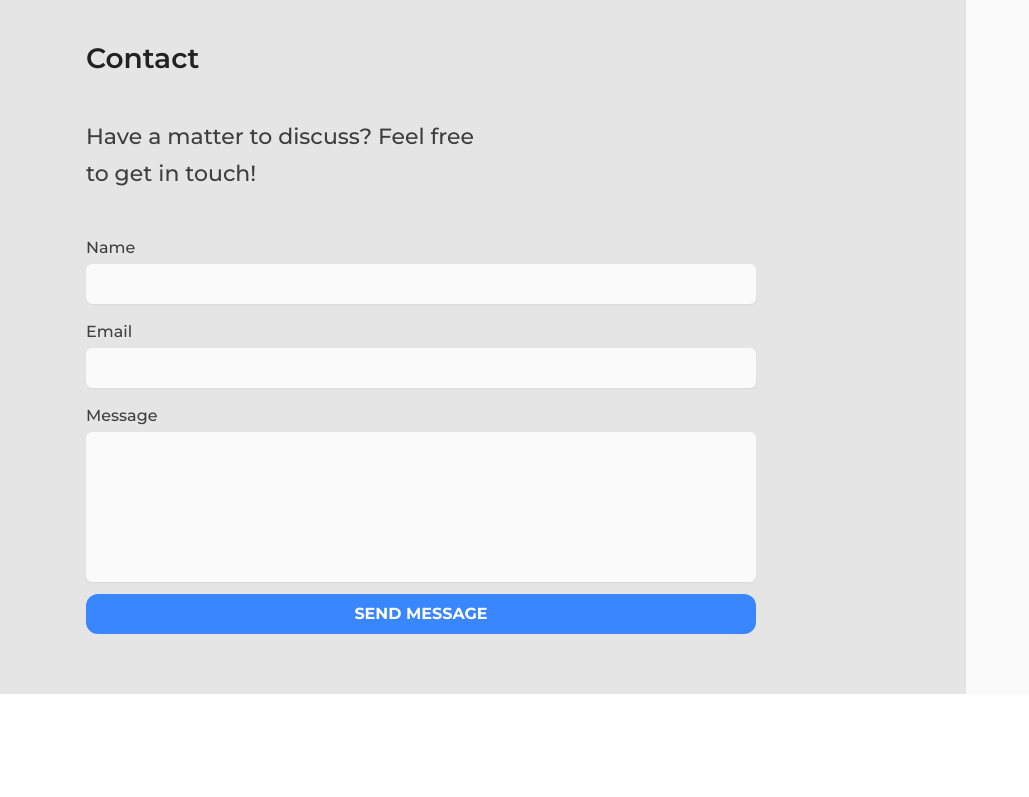
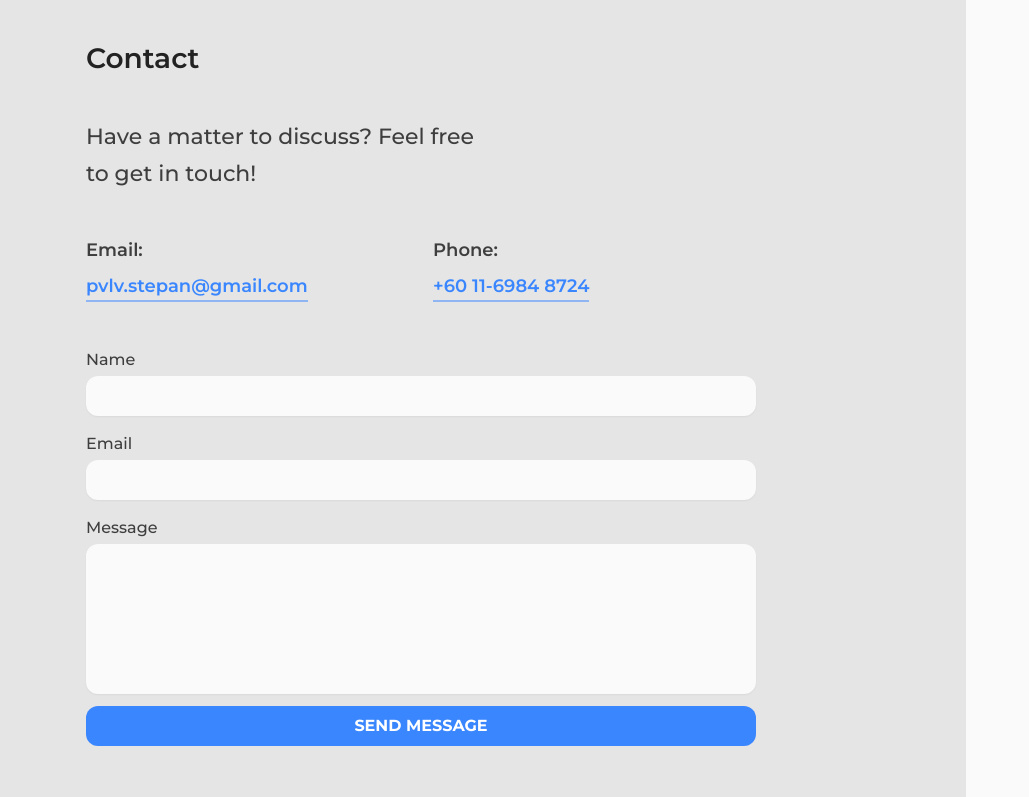
Before and after one commit to pvlvstepan/portfolio-v1, a React (Create React App) app: page / in a window 1280 px wide. Shown: the part 2000-2797 px from the top of the page, without its empty margins (0-1029 px from the left). Before the commit the page ends 2694 px from the top, so only its background shows below. Built offline with nearby package versions, Linux system fonts and the light colour scheme.

Commit message:
Add contact details with acion popovers

```diff
--- /dev/null
+++ b/src/components/SectionContact/ContactDetails/EmailPopover/index.js
@@ -0,0 +1,48 @@
+import { Box, Button, Link, Popover, PopoverArrow, PopoverBody, PopoverCloseButton, PopoverContent, PopoverTrigger, Stack, useClipboard, useColorModeValue } from '@chakra-ui/react';
+import React from 'react';
+import { FaClipboard, FaClipboardCheck } from 'react-icons/fa';
+import { IoIosMail } from 'react-icons/io';
+import PopoverLink from '../PopoverLink';
+
+const EmailPopoever = ({ confirmCopy }) => {
+
+    const { hasCopied, onCopy } = useClipboard('pvlv.stepan@gmail.com');
+    const bg = useColorModeValue('light.bgLighter', 'dark.bgLighter');
+
+    const handleCopy = () => {
+        confirmCopy('Email');
+        onCopy();
+    };
+
+    return (
+        <Box>
+            <p>Email: </p>
+            <Popover trigger='hover' placement='bottom'>
+                <PopoverTrigger>
+                    <Box width='min'>
+                        <PopoverLink text='pvlv.stepan@gmail.com' />
+                    </Box>
+                </PopoverTrigger>
+                <PopoverContent rounded='2xl' width='min' bg={bg}>
+                    <PopoverArrow bg={bg} />
+                    <PopoverBody as={Stack} direction='column' px={2}>
+                        <Button
+                            size='sm'
+                            variant='solid'
+                            aria-label='Copy email to clipboard'
+                            onClick={handleCopy}
+                            leftIcon={hasCopied ? <FaClipboardCheck /> : <FaClipboard />}>Copy</Button>
+                        <Button as={Link}
+                            size='sm'
+                            href='mailto:pvlv.stepan@gmail.com'
+                            variant='solid'
+                            aria-label='Contact via internal app'
+                            leftIcon={<IoIosMail />}>Contact</Button>
+                    </PopoverBody>
+                </PopoverContent>
+            </Popover>
+        </Box>
+    );
+};
+
+export default EmailPopoever;
--- /dev/null
+++ b/src/components/SectionContact/ContactDetails/PhonePopover/index.js
@@ -0,0 +1,62 @@
+import { Box, Button, Link, Popover, PopoverArrow, PopoverBody, PopoverCloseButton, PopoverContent, PopoverTrigger, Stack, useClipboard, useColorModeValue } from '@chakra-ui/react';
+import React from 'react';
+import { FaClipboard, FaClipboardCheck, FaTelegramPlane, FaWhatsapp } from 'react-icons/fa';
+import { IoCall } from 'react-icons/io5';
+import PopoverLink from '../PopoverLink';
+
+const PhonePopover = ({ confirmCopy }) => {
+
+    const { hasCopied, onCopy } = useClipboard('+601169848724');
+    const bg = useColorModeValue('light.bgLighter', 'dark.bgLighter');
+
+    const handleCopy = () => {
+        confirmCopy('Phone');
+        onCopy();
+    };
+
+    return (
+        <Box>
+            <p>Phone: </p>
+            <Popover trigger='hover' placement='bottom'>
+                <PopoverTrigger>
+                    <Box width='min'>
+                        <PopoverLink text='+60 11-6984 8724' />
+                    </Box>
+                </PopoverTrigger>
+                <PopoverContent rounded='2xl' width='min' bg={bg}>
+                    <PopoverArrow bg={bg} />
+                    <PopoverBody as={Stack} direction='column' px={2}>
+                        <Button
+                            size='sm'
+                            variant='solid'
+                            aria-label='Copy phone to clipboard'
+                            onClick={handleCopy}
+                            leftIcon={hasCopied ? <FaClipboardCheck /> : <FaClipboard />}>Copy</Button>
+                        <Button as={Link}
+                            size='sm'
+                            variant='solid'
+                            href='tel:+601169848724'
+                            aria-label='Contact via internal app'
+                            leftIcon={<IoCall />}>Call</Button>
+                        <Button as={Link}
+                            size='sm'
+                            isExternal={true}
+                            href='https://t.me/glyxs'
+                            variant='solid'
+                            aria-label='Contact via Telegram'
+                            leftIcon={<FaTelegramPlane />}>Telegram</Button>
+                        <Button as={Link}
+                            size='sm'
+                            isExternal={true}
+                            href='https://wa.me/601169848724'
+                            variant='solid'
+                            aria-label='Contact via WhatsApp'
+                            leftIcon={<FaWhatsapp />}>WhatsApp</Button>
+                    </PopoverBody>
+                </PopoverContent>
+            </Popover>
+        </Box>
+    );
+};
+
+export default PhonePopover;
--- /dev/null
+++ b/src/components/SectionContact/ContactDetails/PopoverLink/index.js
@@ -0,0 +1,26 @@
+import { Link } from '@chakra-ui/layout';
+import React from 'react';
+
+const PopoverLink = ({ text }) => {
+    return (
+        <Link
+            fontWeight='semibold'
+            color='accent'
+            textDecor='none !important'
+            lineHeight='1'
+            height='min'
+            pb='3px'
+            width='min'
+            borderBottom='2px solid'
+            whiteSpace='nowrap'
+            borderColor='rgba(58, 134, 255, 0.5)'
+            transition='.25s ease-in-out'
+            _hover={{
+                borderColor: 'accent'
+            }}>
+            {text}
+        </Link>
+    );
+};
+
+export default PopoverLink;
--- /dev/null
+++ b/src/components/SectionContact/ContactDetails/index.js
@@ -0,0 +1,36 @@
+import { SimpleGrid } from '@chakra-ui/layout';
+import React, { useRef } from 'react';
+import PhonePopover from './PhonePopover';
+import EmailPopover from './EmailPopover';
+import { useToast } from '@chakra-ui/toast';
+
+const ContactDetails = () => {
+
+    const toast = useToast();
+    const toastIdRef = useRef();
+
+    const confirmCopy = (text) => {
+        if (toastIdRef.current) {
+            toast.close(toastIdRef.current);
+        }
+        toastIdRef.current = toast({
+            title: text + ` copied to clipboard!`,
+            status: 'success',
+            isClosable: true,
+            duration: 2000
+        });
+    };
+
+    return (
+        <SimpleGrid
+            columns={{ xs: 1, sm: 2 }}
+            rows={{ xs: 2, sm: 1 }}
+            maxW={{ xs: 'full', lg: '650', xl: '670' }}
+            gridGap={6} mb='40px' fontSize='18px' fontWeight='semibold'>
+            <EmailPopover confirmCopy={confirmCopy} />
+            <PhonePopover confirmCopy={confirmCopy} />
+        </SimpleGrid>
+    );
+};
+
+export default ContactDetails;
--- a/src/components/SectionContact/ContactForm/index.js
+++ b/src/components/SectionContact/ContactForm/index.js
@@ -37,11 +37,12 @@ const ContactForm = () => {
     }, [name, email, message]);
 
     return (
-        <form autocomplete="off">
+        <form autoComplete="off">
             <VStack maxW={{ xs: 'full', lg: '650', xl: '670' }} spacing={3}>
                 <FormControl isInvalid={errors.name && touched.name}>
                     <FormLabel mb={0} htmlFor="name">Name</FormLabel>
                     <Input
+                        rounded='xl'
                         type='name'
                         id='name'
                         onChange={e => setName(e.target.value)} />
@@ -50,6 +51,7 @@ const ContactForm = () => {
                 <FormControl isInvalid={errors.email && touched.email} >
                     <FormLabel mb={0} htmlFor="email">Email</FormLabel>
                     <Input
+                        rounded='xl'
                         transition='.25s ease-in-out'
                         type='email'
                         id='email'
@@ -59,6 +61,7 @@ const ContactForm = () => {
                 <FormControl isInvalid={errors.message && touched.message} >
                     <FormLabel mb={0} htmlFor="message">Message</FormLabel>
                     <Textarea
+                        borderRadius='xl'
                         resize='none'
                         height='150px'
                         transition='.25s ease-in-out'
--- a/src/components/SectionContact/index.js
+++ b/src/components/SectionContact/index.js
@@ -1,6 +1,7 @@
 import { Box } from '@chakra-ui/layout';
 import React from 'react';
 import { SectionDescription, SectionTitle } from '../TextElements';
+import ContactDetails from './ContactDetails';
 import ContactForm from './ContactForm';
 
 const SectionContact = () => {
@@ -8,6 +9,7 @@ const SectionContact = () => {
         <Box as='section' className='section' id='contact'>
             <SectionTitle text='Contact' />
             <SectionDescription text="Have a matter to discuss? Feel free to get in touch!" />
+            <ContactDetails />
             <ContactForm />
         </Box>
     );
--- a/src/components/SideNav/NavLink/index.js
+++ b/src/components/SideNav/NavLink/index.js
@@ -46,6 +46,7 @@ const NavLink = ({ text, to, type, offset }) => {
     return (
         <Link
             href={to}
+            rounded='xl'
             isExternal={type === 'socialLink' ? true : false}
             fontSize={type !== 'menuLink' ? type !== 'socialLink' ? { xs: '24px', xxl: '28px' } : '28px' : '22px'}
             color={type === 'title' ? 'accent' : ''}
--- a/src/components/TextElements/index.js
+++ b/src/components/TextElements/index.js
@@ -24,7 +24,7 @@ export const SectionDescription = ({ text }) => {
         <Heading
             as='h2'
             fontWeight='medium'
-            maxW={{ xs: 'full', lg: '400' }}
+            maxW={{ xs: 'full', sm: '400' }}
             fontSize='22px'
             lineHeight='1.65'
             mb='40px'>
--- a/src/theme/components/Button.js
+++ b/src/theme/components/Button.js
@@ -2,6 +2,7 @@ import { mode, darken, lighten } from '@chakra-ui/theme-tools';
 
 const Button = {
     baseStyle: {
+        textDecoration: 'none !important',
         fontWeight: "bold",
         textTransform: "uppercase",
         rounded: 'xl',
@@ -34,7 +35,7 @@ const Button = {
             _hover: {
                 bg: mode(darken("accent", 10), lighten("accent", 10))(props)
             }
-        }),
+        })
     },
     defaultProps: {
         size: "md",
--- a/src/theme/components/Input.js
+++ b/src/theme/components/Input.js
@@ -4,7 +4,6 @@ const Input = {
     baseStyle: {
         field: {
             fontWeight: "semibold",
-            rounded: 'xl',
             transition: '.25s ease-in-out',
             boxShadow: 'sm'
         }
--- a/src/theme/styles.js
+++ b/src/theme/styles.js
@@ -13,7 +13,7 @@ const styles = {
                 fontSize: '16px',
                 color: mode('light.secondary', 'dark.secondary')(props)
             },
-            'section': {
+            'section:not(.chakra-popover__content)': {
                 _notFirst: { mt: { base: '0', xxl: '60px' } },
                 pt: { xs: '60px', xxl: '85px' },
                 _last: { pb: { xs: '60px', xxl: '85px' } },
```
